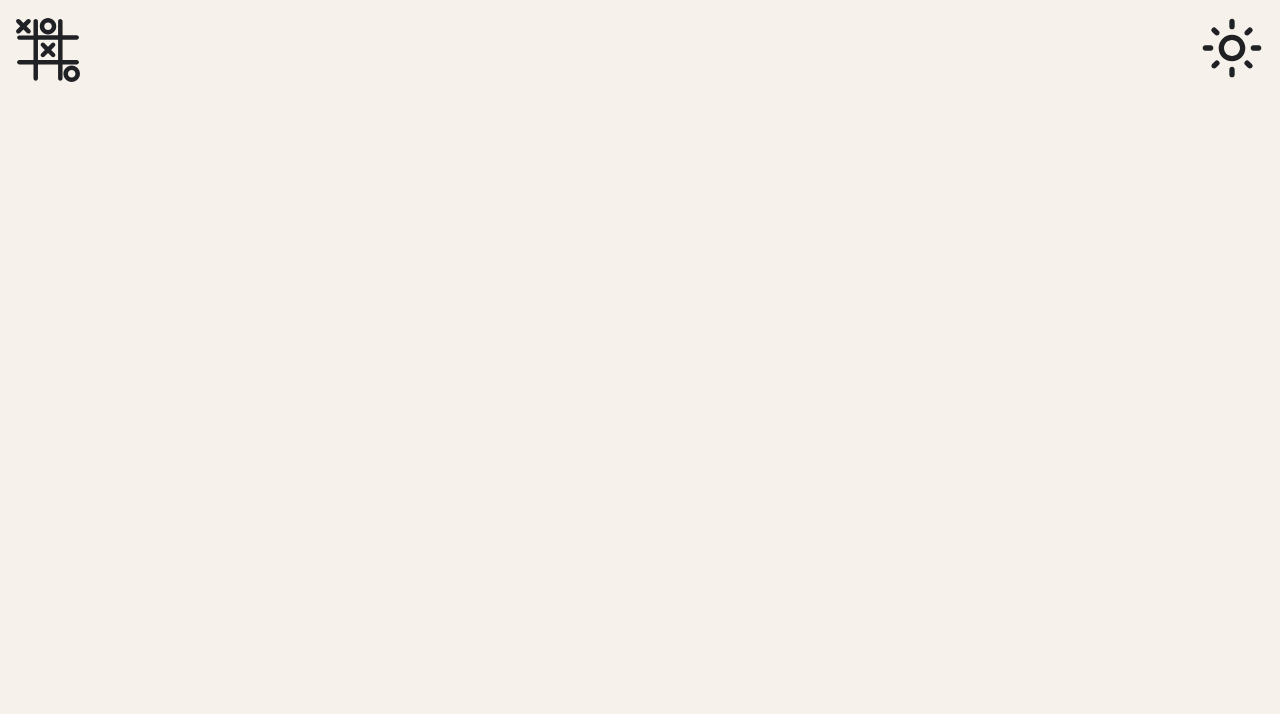
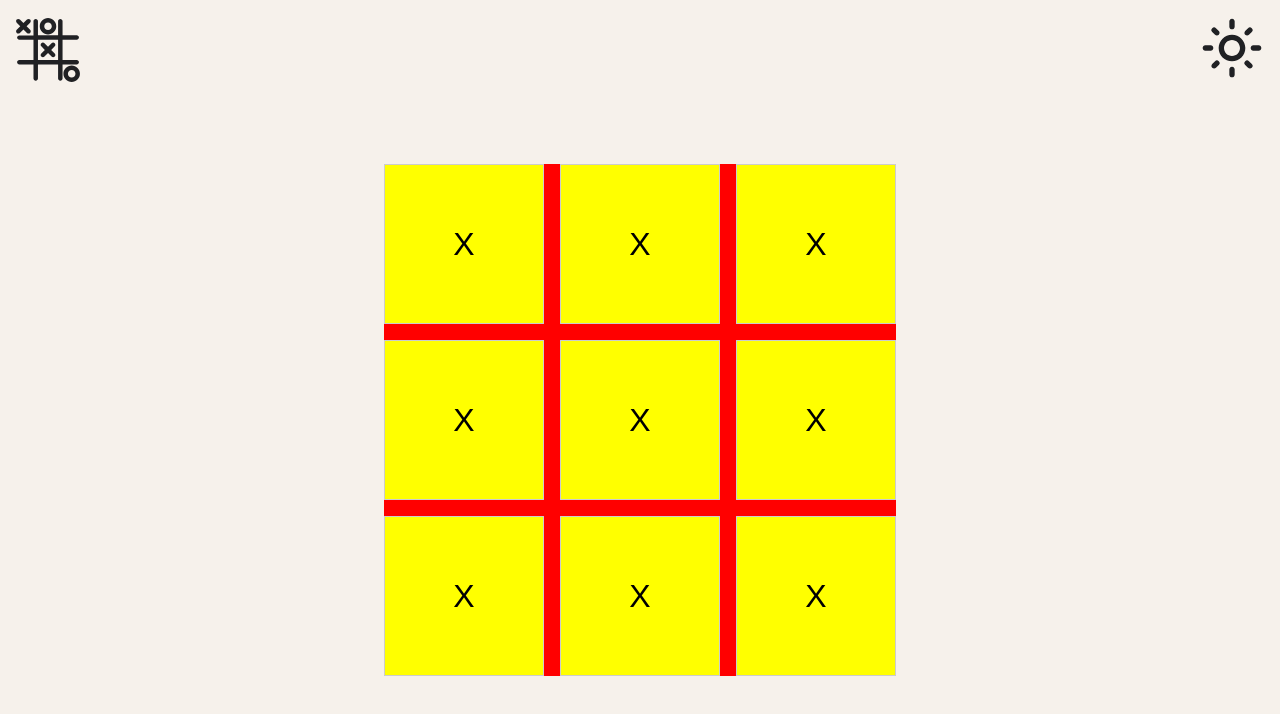
Before and after one commit to 12LucasArc/Tick-tac-toe, a React (Vite) app in the folder tick-tac-toe/: page /game in a window 1280 px wide. Before the commit this address had no page. Shown: the top 714 px of the page. Built offline with nearby package versions, Linux system fonts and the light colour scheme.

Commit message:
created grid

```diff
--- /dev/null
+++ b/tick-tac-toe/src/Components/GameCell/GameCell.jsx
@@ -0,0 +1,11 @@
+import React from 'react'
+import { CellStyle } from './GameCell.styled';
+
+
+function GameCell() {
+  return (
+    <CellStyle>X</CellStyle>
+  )
+}
+
+export default GameCell
--- /dev/null
+++ b/tick-tac-toe/src/Components/GameCell/GameCell.styled.jsx
@@ -0,0 +1,10 @@
+import styled from "styled-components";
+
+export const CellStyle = styled.button`
+  background-color: yellow;
+  width: 10rem;
+  height: 10rem;
+  border: 1px solid #ccc;
+  font-size: 2rem;
+  cursor: pointer;
+`;
--- a/tick-tac-toe/src/Pages/Game/Game.jsx
+++ b/tick-tac-toe/src/Pages/Game/Game.jsx
@@ -1,9 +1,21 @@
 import React from 'react'
+import { Container } from '../../Styles/General.styled';
+import { GameBoardStyle } from './Game.styled';
+import GameCell from '../../Components/GameCell/GameCell';
 
 function Game() {
+  const Board = [1,2,3,4,5,6,7,8,9]
   return (
-    <div>Game</div>
-  )
+    <Container>
+      <GameBoardStyle>
+        {
+          Board.map((item, index) => (
+            <GameCell key={index} />
+          ))
+        }
+      </GameBoardStyle>
+    </Container>
+  );
 }
 
-export default Game
+export default Game;
--- /dev/null
+++ b/tick-tac-toe/src/Pages/Game/Game.styled.jsx
@@ -0,0 +1,8 @@
+import styled from 'styled-components';
+
+export const GameBoardStyle = styled.div`
+    background-color: red;
+    display: grid;
+    grid-template-columns: repeat(3, 1fr);
+    gap: 1rem;
+`
--- a/tick-tac-toe/src/Pages/Home/Home.jsx
+++ b/tick-tac-toe/src/Pages/Home/Home.jsx
@@ -1,6 +1,5 @@
 import React from 'react'
-import { Container } from "./Home.styled";
-import { Title, Subtitle } from "../../Styles/General.styled";
+import { Container, Title, Subtitle } from "../../Styles/General.styled";
 import Button from '../../Components/Button/Button';
 import { useNavigate } from 'react-router-dom';
 
@@ -12,7 +11,7 @@ function Home() {
     <Container>
       <Title>TicTacToe</Title>
       <Subtitle>Play with your friends, Highest Score Wins!</Subtitle>
-      <Button onClick= {() => navigate("/game")}>Play Now</Button>
+      <Button onClick= {() => navigate("/Game")}>Play Now</Button>
     </Container>
   )
 }
--- a/tick-tac-toe/src/Router.jsx
+++ b/tick-tac-toe/src/Router.jsx
@@ -12,7 +12,7 @@ function Router() {
         <Routes>
             <Route path="/" element={<Home />} />
             <Route path="/details" element={<Details />} />
-            <Route path="/game-on" element={<Game />} />
+            <Route path="/game" element={<Game />} />
         </Routes>
     </BrowserRouter>
   )
--- a/tick-tac-toe/src/Styles/General.styled.js
+++ b/tick-tac-toe/src/Styles/General.styled.js
@@ -1,4 +1,17 @@
 import styled from 'styled-components';
+
+
+export const Container = styled.div`
+  display: flex;
+  justify-content: center;
+  align-items: center;
+  flex-direction: column;
+  height: 80vh;
+  width: 100vw;
+  background-color: ${(props) => props.theme.colors.primary};
+  padding: 0 2rem;
+  text-align: center;
+`;
 
 export const Title = styled.h1`
     color: ${(props) => props.theme.colors.text};
```
